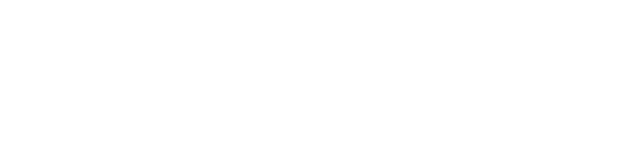
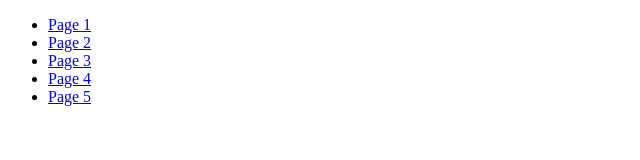
Before and after one commit to Ramzy2234/Week-3, a plain HTML site: page index.html in a window 1280 px wide. Shown: the whole page, without its empty margins (0-640 px from the left). Drawn offline with Linux system fonts and the light colour scheme.

Commit message:
Added html for navigation

```diff
--- a/index.html
+++ b/index.html
@@ -7,5 +7,15 @@
 </head>
 <body>
 
+    <nav>
+        <ul>
+            <li><a href="#">Page 1</a></li>
+            <li><a href="#">Page 2</a></li>
+            <li><a href="#">Page 3</a></li>
+            <li><a href="#">Page 4</a></li>
+            <li><a href="#">Page 5</a></li>
+        </ul>
+    </nav>
+
 </body>
 </html>
```
